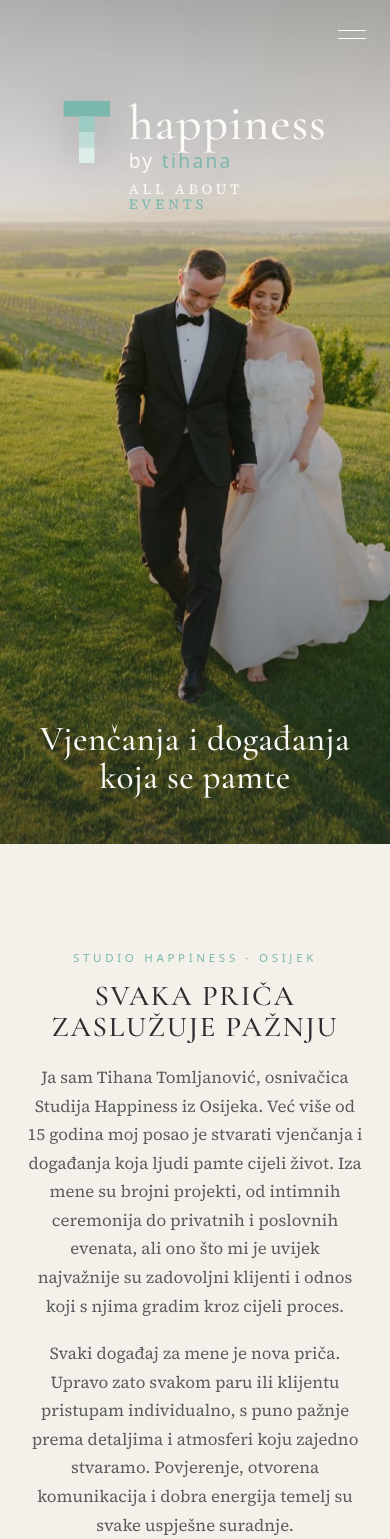
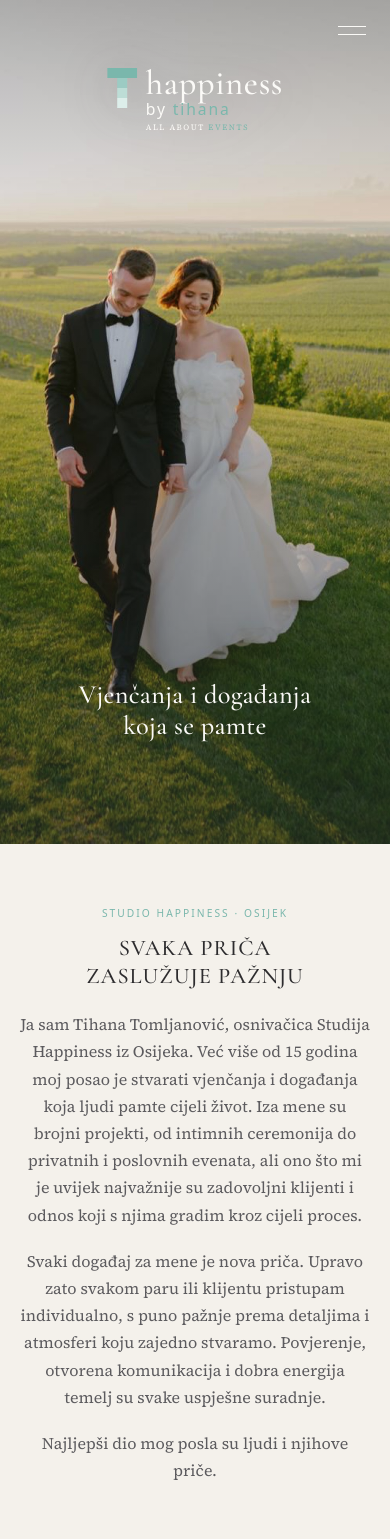
Before and after one commit to mgebela/happiness, a React (Vite) app: page / in a window 390 px wide. Shown: the top 1539 px of the page. Built offline with nearby package versions, Linux system fonts and the light colour scheme; a web font is replaced by a local one.

Commit message:
Add a floating enquire cloud and fit the layout to phones.
Keep titles and the contact button in the margin so type no longer clips on mobile.

Co-authored-by: Cursor <cursoragent@cursor.com>

```diff
--- a/index.html
+++ b/index.html
@@ -3,7 +3,7 @@
   <head>
     <meta charset="UTF-8" />
     <link rel="icon" type="image/svg+xml" href="/favicon.svg" />
-    <meta name="viewport" content="width=device-width, initial-scale=1.0" />
+    <meta name="viewport" content="width=device-width, initial-scale=1, viewport-fit=cover" />
     <meta
       name="description"
       content="Happiness by Tihana — studio za vjenčanja i događanja iz Osijeka. Organizacija, koordinacija, simbolični matičar i moderacija."
--- a/src/App.tsx
+++ b/src/App.tsx
@@ -77,12 +77,24 @@ export default function App() {
   const [openChapter, setOpenChapter] = useState<string | null>(null);
   const [sent, setSent] = useState(false);
   const [scrolled, setScrolled] = useState(false);
+  const [formInView, setFormInView] = useState(false);
 
   useEffect(() => {
     const onScroll = () => setScrolled(window.scrollY > 40);
     onScroll();
     window.addEventListener("scroll", onScroll, { passive: true });
     return () => window.removeEventListener("scroll", onScroll);
+  }, []);
+
+  useEffect(() => {
+    const form = document.getElementById("kontakt");
+    if (!form) return;
+    const observer = new IntersectionObserver(
+      ([entry]) => setFormInView(entry.isIntersecting),
+      { threshold: 0.28 },
+    );
+    observer.observe(form);
+    return () => observer.disconnect();
   }, []);
 
   function closeMenu() {
@@ -277,6 +289,20 @@ export default function App() {
         </div>
       </section>
 
+      <a
+        className={`contact-cloud${menuOpen || formInView ? " is-hidden" : ""}`}
+        href="#kontakt"
+        aria-label="Idite na obrazac za upit"
+      >
+        <svg className="contact-cloud-shape" viewBox="0 0 200 120" aria-hidden="true">
+          <ellipse cx="58" cy="72" rx="38" ry="30" />
+          <ellipse cx="100" cy="52" rx="46" ry="38" />
+          <ellipse cx="144" cy="70" rx="36" ry="28" />
+          <rect x="32" y="70" width="128" height="32" rx="16" />
+        </svg>
+        <span>Upit</span>
+      </a>
+
       <footer className="footer">
         <nav>
           <a href="#vjencanja">Vjenčanja</a>
--- a/src/index.css
+++ b/src/index.css
@@ -20,6 +20,7 @@
 
 html {
   scroll-behavior: smooth;
+  overflow-x: clip;
 }
 
 body {
@@ -30,6 +31,7 @@ body {
   font-weight: 400;
   font-size: 1.05rem;
   line-height: 1.7;
+  overflow-x: clip;
 }
 
 a {
@@ -48,8 +50,11 @@ img {
   display: block;
 }
 
-#root {
+#root,
+.site {
   min-height: 100vh;
+  max-width: 100%;
+  overflow-x: clip;
 }
 
 .nav {
@@ -289,7 +294,7 @@ img {
   bottom: 0;
   z-index: 1;
   text-align: center;
-  padding: 0 8vw 4.5rem;
+  padding: 0 max(8vw, 10.5rem) 4.5rem;
 }
 
 .eyebrow {
@@ -312,6 +317,9 @@ h3 {
   font-weight: 400;
   letter-spacing: 0.01em;
   line-height: 1.08;
+  max-width: 100%;
+  overflow-wrap: break-word;
+  text-wrap: balance;
 }
 
 h1 {
@@ -369,6 +377,7 @@ h2 {
 .feature-photo {
   margin: 0 auto;
   max-width: 1120px;
+  min-width: 0;
 }
 
 .feature-photo img {
@@ -410,8 +419,10 @@ h2 {
 
 .chapter-copy .eyebrow {
   display: flex;
+  flex-wrap: wrap;
   align-items: center;
   gap: 0.8rem;
+  max-width: 100%;
   color: var(--muted);
 }
 
@@ -460,12 +471,15 @@ h2 {
   flex-direction: column;
   gap: 2.5rem;
   margin-top: 3.2rem;
+  min-width: 0;
 }
 
 .moment-card {
   position: sticky;
   top: 5.4rem;
   margin: 0;
+  width: 100%;
+  min-width: 0;
   height: calc(100vh - 6.6rem);
   overflow: hidden;
   border-radius: 22px;
@@ -660,50 +674,241 @@ textarea {
   font-size: 0.9rem;
 }
 
+.contact-cloud {
+  position: fixed;
+  right: 1.1rem;
+  bottom: 1.6rem;
+  z-index: 30;
+  width: 118px;
+  height: 76px;
+  display: grid;
+  place-items: center;
+  text-decoration: none;
+  color: var(--ink);
+  animation: cloud-float 5s ease-in-out infinite;
+  transition: opacity 0.3s ease, transform 0.3s ease;
+}
+
+.contact-cloud.is-hidden {
+  opacity: 0;
+  pointer-events: none;
+  animation: none;
+  transform: translateY(10px);
+}
+
+.contact-cloud-shape {
+  position: absolute;
+  inset: 0;
+  width: 100%;
+  height: 100%;
+  fill: var(--white);
+  filter: drop-shadow(0 12px 22px rgba(45, 44, 46, 0.16));
+  transition: filter 0.3s ease;
+}
+
+.contact-cloud span {
+  position: relative;
+  z-index: 1;
+  margin-top: 0.45rem;
+  font-family: var(--sans);
+  font-size: 0.78rem;
+  font-weight: 600;
+  letter-spacing: 0.28em;
+  text-transform: uppercase;
+}
+
+.contact-cloud:hover {
+  animation-play-state: paused;
+  transform: translateY(-4px);
+}
+
+.contact-cloud:hover .contact-cloud-shape {
+  fill: var(--teal-4);
+  filter: drop-shadow(0 16px 26px rgba(45, 44, 46, 0.2));
+}
+
+@keyframes cloud-float {
+  0%,
+  100% {
+    transform: translateY(0);
+  }
+  50% {
+    transform: translateY(-8px);
+  }
+}
+
+@media (prefers-reduced-motion: reduce) {
+  .contact-cloud {
+    animation: none;
+  }
+}
+
 @media (max-width: 800px) {
+  body {
+    font-size: 1rem;
+  }
+
+  .nav {
+    padding: 0.95rem max(1rem, env(safe-area-inset-right)) 0.95rem max(1rem, env(safe-area-inset-left));
+  }
+
+  .hero {
+    min-height: 100dvh;
+    overflow: hidden;
+  }
+
+  .hero img {
+    height: 100dvh;
+    object-position: 58% 38%;
+  }
+
   .hero-brand {
     left: 50%;
-    top: 12%;
+    top: 8%;
     transform: translateX(-50%);
+    width: calc(100% - 2.4rem);
+    max-width: 22rem;
+  }
+
+  .hero-brand .logo {
+    justify-content: center;
+    gap: 0.55rem;
   }
 
   .hero-brand .mark {
-    width: 47px;
-    height: 62px;
+    width: 34px;
+    height: 46px;
+  }
+
+  .hero-brand .logo-happiness {
+    font-size: 2.45rem;
+  }
+
+  .hero-brand .logo-by {
+    margin-top: 0.12rem;
+    font-size: 0.98rem;
+  }
+
+  .hero-brand .logo-tag {
+    margin-top: 0.38rem;
+    font-size: 0.5rem;
+    letter-spacing: 0.2em;
   }
 
   .hero-caption {
-    padding-bottom: 3rem;
+    padding: 0 1.25rem calc(6.4rem + env(safe-area-inset-bottom));
+  }
+
+  h1 {
+    font-size: 1.85rem;
+    line-height: 1.16;
+  }
+
+  h2 {
+    font-size: 2.05rem;
+  }
+
+  .manifesto h2 {
+    font-size: 1.48rem;
+    letter-spacing: 0.045em;
+    line-height: 1.22;
+  }
+
+  .eyebrow {
+    font-size: 0.64rem;
+    letter-spacing: 0.2em;
   }
 
   .manifesto,
   .enquire,
   .chapter {
-    padding-left: 7vw;
-    padding-right: 7vw;
+    padding: 3.8rem max(1.25rem, env(safe-area-inset-right)) 3.4rem max(1.25rem, env(safe-area-inset-left));
   }
 
   .moments {
-    padding-left: 0.9rem;
-    padding-right: 0.9rem;
+    padding: 3.8rem 0.7rem 3.2rem;
+  }
+
+  .moments h2 {
+    font-size: 1.7rem;
+    padding-inline: 0.4rem;
   }
 
   .moment-card {
-    top: 4.6rem;
-    height: calc(100dvh - 5.6rem);
-    border-radius: 16px;
+    top: 4.2rem;
+    height: calc(100dvh - 5rem);
+    border-radius: 14px;
   }
 
   .moment-card figcaption {
-    padding-top: 8vh;
+    padding: 5.5vh 1.1rem 0;
+  }
+
+  .moment-card h3 {
+    font-size: 1.55rem;
+    max-width: 14ch;
+  }
+
+  .chapter-copy {
+    margin-top: 1.5rem;
+  }
+
+  .chapter-copy h2 {
+    font-size: 2.35rem;
   }
 
   .enquire-grid,
   form {
     grid-template-columns: 1fr;
+    gap: 1.4rem;
   }
 
   .chapter .feature-photo img {
     aspect-ratio: 4 / 3;
   }
+
+  .contact-cloud {
+    right: max(0.5rem, env(safe-area-inset-right));
+    bottom: max(0.7rem, env(safe-area-inset-bottom));
+    width: 76px;
+    height: 50px;
+  }
+
+  .contact-cloud span {
+    font-size: 0.52rem;
+    letter-spacing: 0.16em;
+    margin-top: 0.2rem;
+  }
+
+  .menu-overlay a {
+    font-size: clamp(1.8rem, 8vw, 2.4rem);
+  }
+
+  .footer {
+    padding: 2rem 1.2rem calc(2.2rem + env(safe-area-inset-bottom));
+  }
+
+  .footer nav {
+    gap: 0.85rem 1.1rem;
+  }
 }
+
+@media (max-width: 400px) {
+  .hero-brand .logo-happiness {
+    font-size: 2.15rem;
+  }
+
+  .hero-brand .mark {
+    width: 30px;
+    height: 40px;
+  }
+
+  h1 {
+    font-size: 1.65rem;
+  }
+
+  .manifesto h2,
+  .moments h2 {
+    font-size: 1.4rem;
+  }
+}
```
